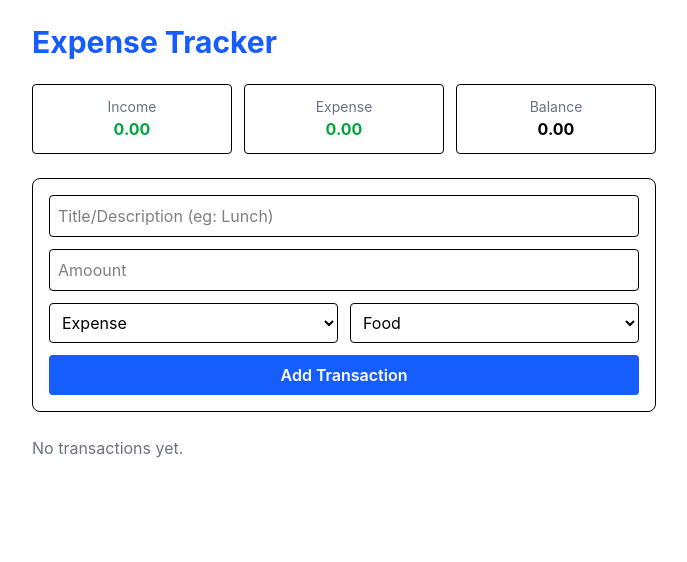
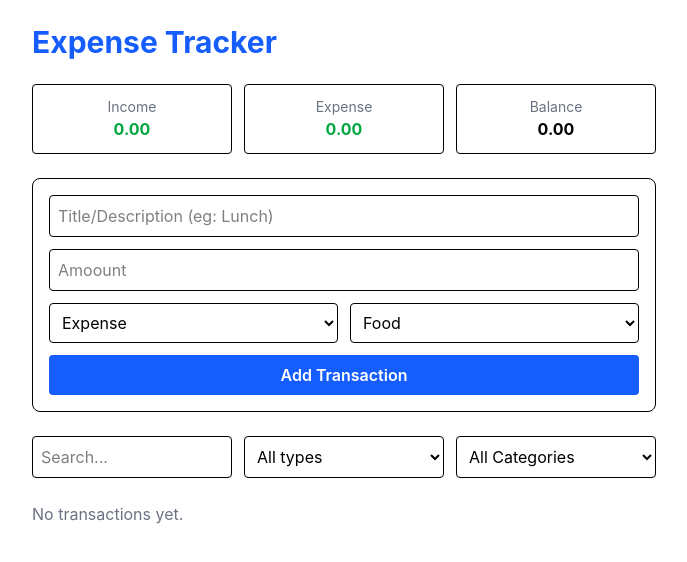
Before and after one commit to Kofi-Kakah/Expense-Tracker, a React (Vite) app: page / in a window 1280 px wide. Shown: the top 562 px of the page, without its empty margins (296-983 px from the left). Built offline with nearby package versions, Linux system fonts and the light colour scheme.

Commit message:
Implemented Filter Functionality

```diff
--- a/src/App.jsx
+++ b/src/App.jsx
@@ -1,8 +1,10 @@
 import "./App.css";
+import { useState } from "react"
 import useLocalStorage from "./hooks/useLocalStorage.jsx";
 import TransactionForm from "./components/TrasactionForm.jsx";
 import TransactionList from "./components/TransactionList.jsx";
 import Summary from "./components/Summary.jsx"
+import Filters from "./components/Filter.jsx"
 
 function App() {
   const [transactions, setTransactions] = useLocalStorage("transactions", []);
@@ -15,13 +17,27 @@ function App() {
     setTransactions(transactions.filter((transaction) => transaction.id !== id));
   };
 
+  const [filters, setFilters] = useState({
+    search: "",
+    type: "all",
+    category: "all"
+  })
+
+  const filteredTransactions = transactions.filter((t) => {
+    const matchesSearch = t.title.toLowerCase().includes(filters.search.toLowerCase())
+    const matchesType = filters.type === "all" || t.type === filters.type
+    const matchesCategory = filters.category === "all" || t.category === filters.category
+    return matchesCategory && matchesSearch && matchesType
+  })
+
 
   return (
     <div className="max-w-2xl mx-auto p-6">
       <h1 className="text-3xl font-bold text-blue-600">Expense Tracker</h1>
       <Summary transactions={transactions} />
       <TransactionForm onAddTransaction={addTransaction} />
-      <TransactionList transactions={transactions} onDelete={deleteTransaction}/>
+      <Filters filters={filters} onChange={setFilters}/>
+      <TransactionList transactions={filteredTransactions} onDelete={deleteTransaction} />
     </div>
   );
 }
--- /dev/null
+++ b/src/components/Filter.jsx
@@ -0,0 +1,24 @@
+const categories = ['Food', 'Transportation', 'Entertainment', 'Bills', 'Shopping', 'Salary', 'Other'];
+
+export default function Filters({ filters, onChange}) {
+    const update = (field, value) => onChange({...filters, [field]: value})
+
+    return (
+        <div className="mt-6 grid gap-3 sm:grid-cols-3">
+            <input className="rounded border p-2" placeholder="Search..." value={filters.search} onChange={(e) => update('search', e.target.value)} />
+
+            <select className="rounded border p-2" value={filters.type} onChange={(e) => update('type', e.target.value)}>
+                <option value="all">All types</option>
+                <option value="income">Income</option>
+                <option value="expense">Expense</option>
+            </select>
+
+            <select className="rounded border p-2" value={filters.category} onChange={(e) => update('category', e.target.value)}>
+                <option value="all">All Categories</option>
+                {categories.map((c) => (
+                    <option key={c} value={c}>{c}</option>
+                ))}
+            </select>
+        </div>
+    )
+}
```
